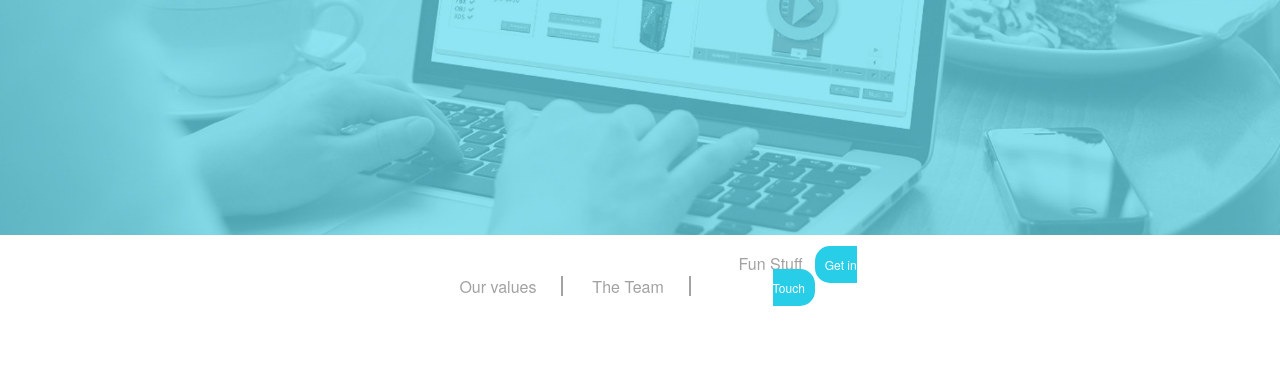
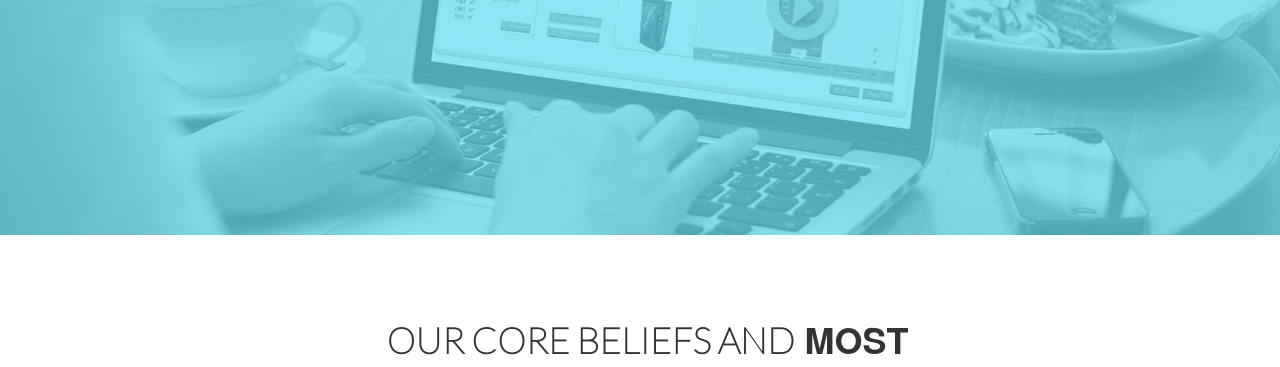
Before and after one commit to alfaiz-momin/our-story, a plain HTML site: page index.html in a window 1280 px wide. Shown: the part 415-782 px from the top of the page. Drawn offline with Linux system fonts and the light colour scheme.

Commit message:
navbar removed

```diff
--- a/css/style.css
+++ b/css/style.css
@@ -63,32 +63,6 @@ html, body {
     color: #fff;
 }
 /*============Hero image/text END*/
-
-/*======== Navigation bar start*/
-.navigation-inner li{
-    list-style: none;
-    display: inline-block;
-    padding: 0px 10px 0px 10px;
-    border-right: 2px solid #A2A2A2;
-    height: 20px;
-    margin-top: 18px;
-    color: #A2A2A2;
-    font-size: 14px;
-}
-.navigation-inner li:last-child{
-	border-right: none;
-}
-.navigation-btn{
-    font-size: 12px;
-    margin: 0% 5%;
-    background-color: #28CEE8;
-    border: none;
-    border-radius: 15px;
-    padding: 10px;
-    width: 100px;
-    color: #fff;
-}
-/*======== Navigation bar END*/
 
 /*=========section1 start*/
 .section1{
@@ -296,33 +270,6 @@ html, body {
 }
 /*============Hero image/text END*/
 
-/*======== Navigation bar start*/
-.navigation-inner li{
-    list-style: none;
-    display: inline-block;
-    padding: 0px 25px 0px 25px;
-    border-right: 2px solid #A2A2A2;
-    height: 20px;
-    margin-top: 18px;
-    color: #A2A2A2;
-    font-size: 16px;
-}
-.navigation-inner li:last-child{
-	border-right: none;
-}
-.navigation-inner button{
-	float: right;
-    font-size: 12px;
-    margin: -40px 22%;
-    background-color: #28CEE8;
-    border: none;
-    border-radius: 15px;
-    padding: 10px;
-    width: 100px;
-    color: #fff;
-}
-/*======== Navigation bar END*/
-
 /*=========section1 start*/
 .section1{
 	margin-top: 5%;
--- a/index.html
+++ b/index.html
@@ -40,22 +40,6 @@
 	</div>
 </div>
 <!-- Hero image/text END -->
-
-<!-- Navigation bar start -->
-<div class="navigation container">
-	<div class="row">
-		<div class="col-sm-12">
-			<div class="navigation-inner">
-				<ul class="text-center">
-					<li>Our values</li>
-					<li>The Team</li>
-					<li>Fun Stuff <span class="navigation-btn">Get in Touch</span></li>
-				</ul>
-			</div>
-		</div>
-	</div>
-</div>
-<!-- Navigation bar END -->
 
 <!-- section1 start -->
 <div class="section1">
```
